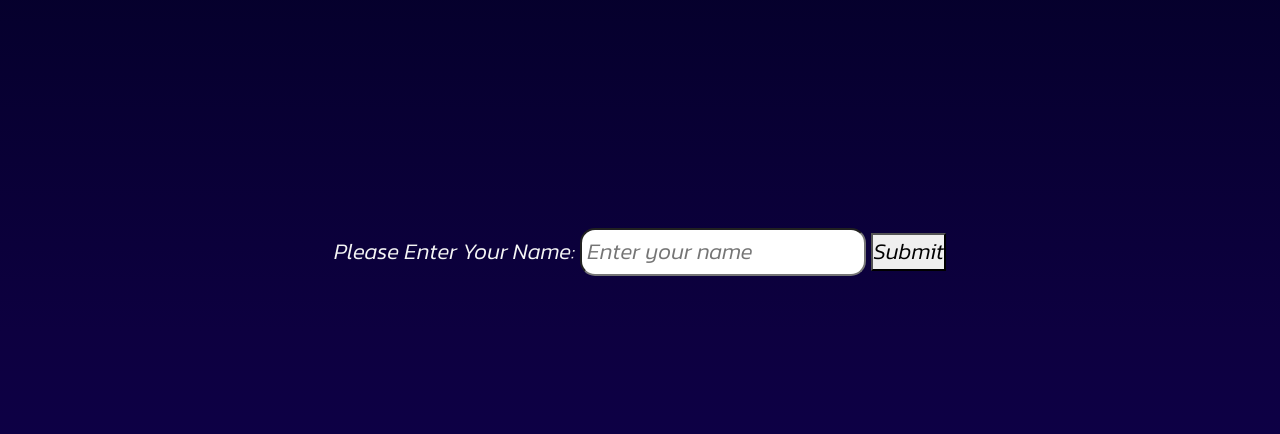
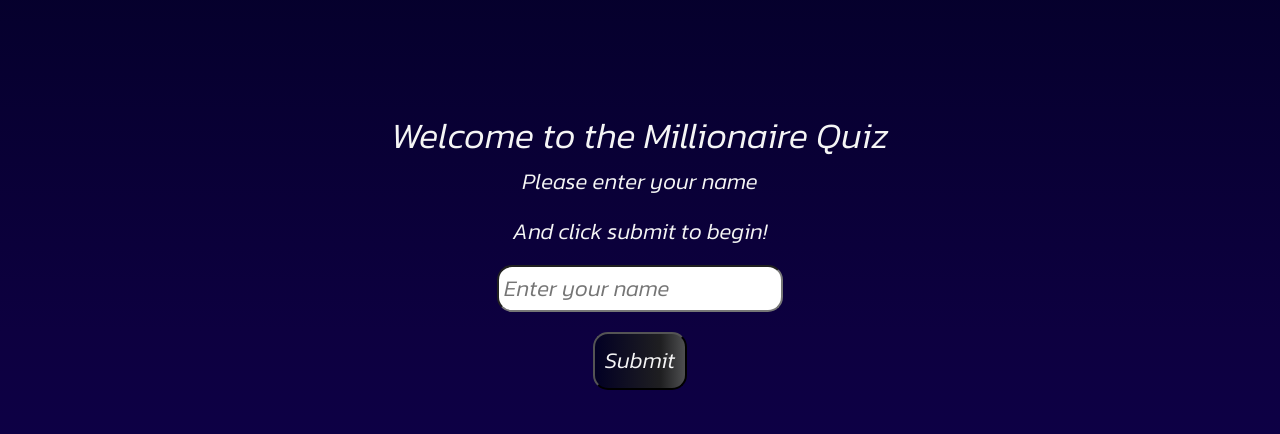
Before and after one commit to Craig-Hudson/Millionaire, a website: page quiz.html in a window 1280 px wide. Shown: the part 148-582 px from the top of the page. Drawn offline with nearby package versions, Linux system fonts and the light colour scheme; no server answers.

Commit message:
add text to input name section

```diff
--- a/quiz.html
+++ b/quiz.html
@@ -10,10 +10,13 @@
 <body>
   <section class="input-name-section">
     <div class="input-container">
-      <form id="input-form">
-        <label for="name-input">Please Enter Your Name:</label>
+      <form id="input-form" class ="input-form-position">
+        <h2>Welcome to the Millionaire Quiz</h2>
+        <p>Please enter your name</p>
+        <p>And click submit to begin!</p>
+        <label for="name-input"></label>
         <input id="name-input" class="input-box" type="text" placeholder="Enter your name" required>
-        <button id="submit-button" class="submit-button" type="submit">Submit</button>
+        <button id="submit-button" class="submit-button-style" type="submit">Submit</button>
       </form>
 
     </div>
```
